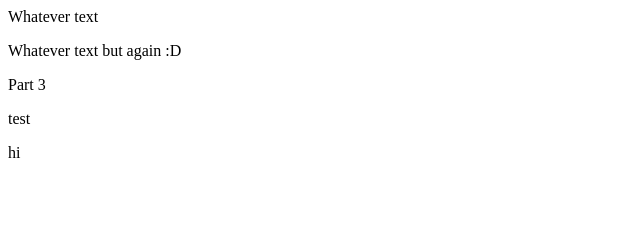
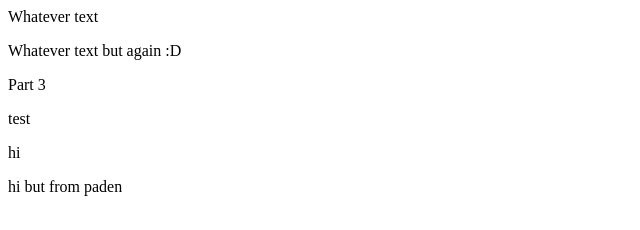
Before and after one commit to Paden-Little/PRO100, a plain HTML site: page index.html in a window 1280 px wide. Shown: the whole page, without its empty margins (0-640 px from the left). Drawn offline with Linux system fonts and the light colour scheme.

Commit message:
yet another test commit On branch main Your branch is up to date with 'origin/main'.
Changes to be committed:
	modified:   index.html

```diff
--- a/index.html
+++ b/index.html
@@ -6,3 +6,5 @@
 <P> test</P>
 
 <p>hi</p>
+
+<p>hi but from paden</p>
```
